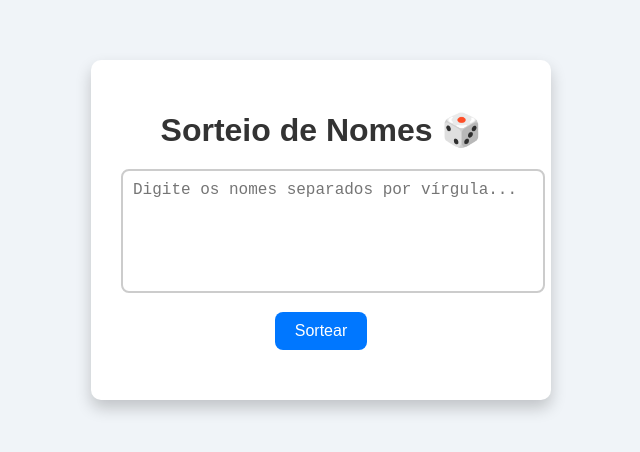
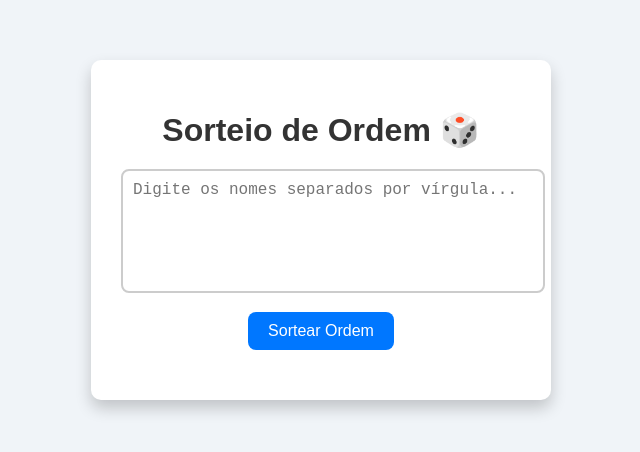
Before and after one commit to Nielzon66/Sorteio, a plain HTML site: page index.html in a window 1280 px wide. Shown: the part 170-622 px from the top of the page, without its empty margins (319-959 px from the left). Drawn offline with Linux system fonts and the light colour scheme.

Commit message:
Atualizar o index.html

```diff
--- a/index.html
+++ b/index.html
@@ -3,17 +3,17 @@
 <head>
     <meta charset="UTF-8">
     <meta name="viewport" content="width=device-width, initial-scale=1.0">
-    <title>Sorteio de Nomes</title>
+    <title>Sorteio de Ordem</title>
     <link rel="stylesheet" href="style.css">
 </head>
 <body>
 
     <div class="container">
-        <h1>Sorteio de Nomes 🎲</h1>
+        <h1>Sorteio de Ordem 🎲</h1>
 
         <textarea id="nomes" placeholder="Digite os nomes separados por vírgula..."></textarea>
 
-        <button onclick="sortear()">Sortear</button>
+        <button onclick="sortear()">Sortear Ordem</button>
 
         <div id="resultado"></div>
     </div>
```
